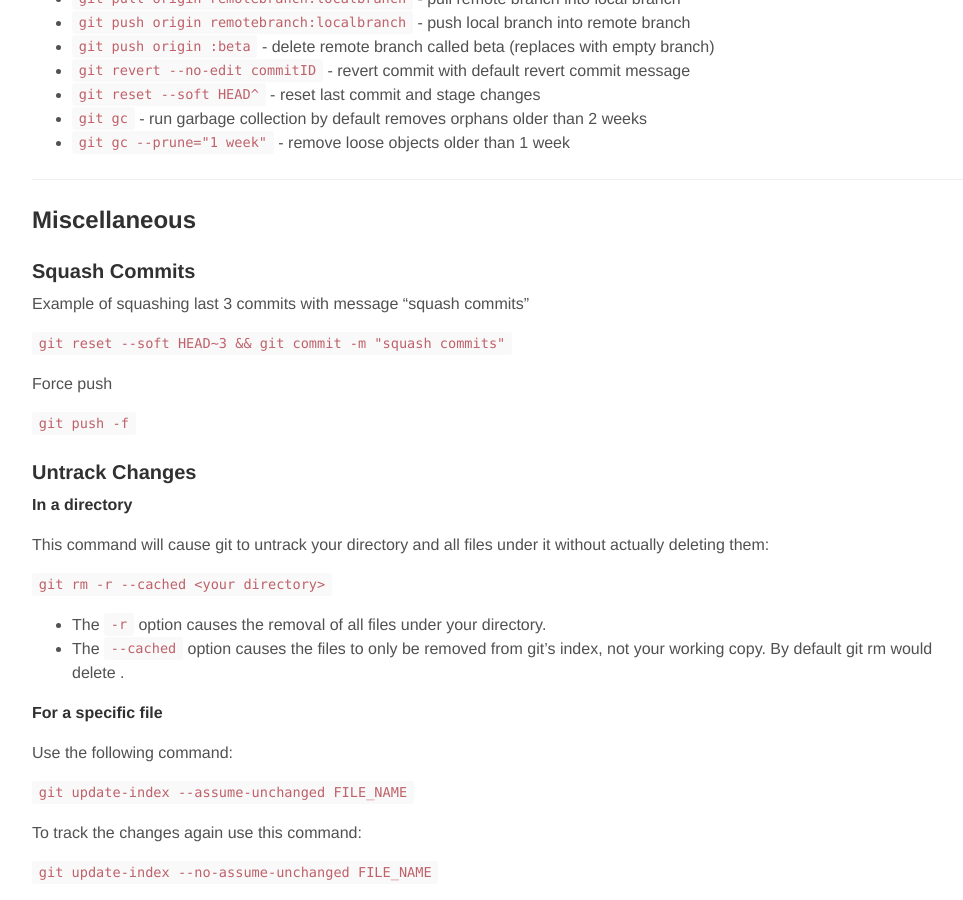
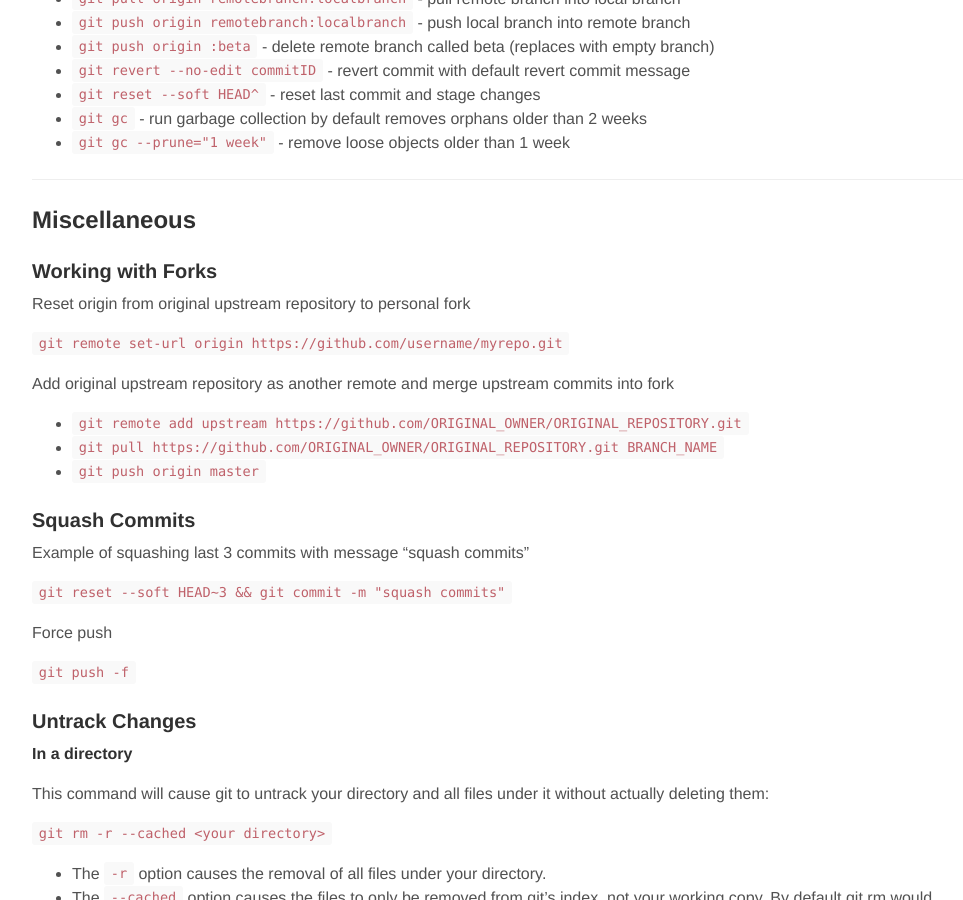
Before and after one commit to jilmun/code-reference, a Jekyll site: the page built from notes-git.md, in a window 1280 px wide and 900 px high, scrolled down 2760 px. Shown: the whole window, without its empty margins (140-1103 px from the left). Built offline with Jekyll 4.4.1, drawn with Linux system fonts in a browser that asks for light colours.

Commit message:
Update notes-git.md

```diff
--- a/notes-git.md
+++ b/notes-git.md
@@ -155,6 +155,17 @@ title: git
 
 ## Miscellaneous
 
+### Working with Forks
+
+Reset origin from original upstream repository to personal fork
+
+`git remote set-url origin https://github.com/username/myrepo.git`
+
+Add original upstream repository as another remote and merge upstream commits into fork
+
+* `git remote add upstream https://github.com/ORIGINAL_OWNER/ORIGINAL_REPOSITORY.git`
+* `git pull https://github.com/ORIGINAL_OWNER/ORIGINAL_REPOSITORY.git BRANCH_NAME`
+* `git push origin master`
 
 ### Squash Commits
 
```
